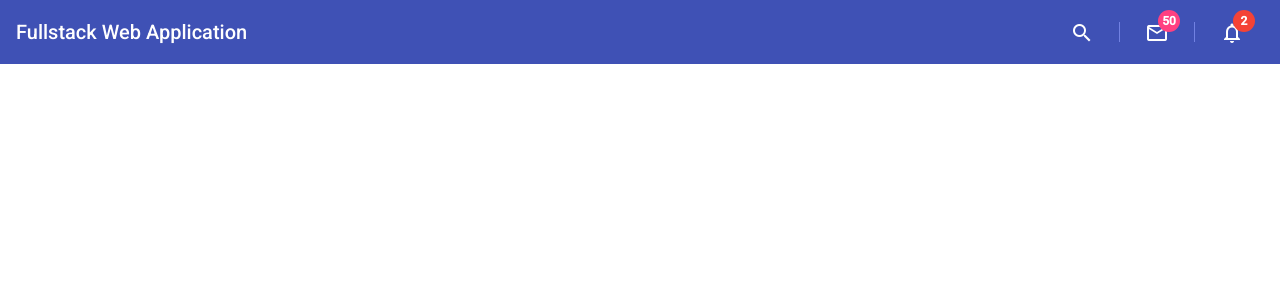
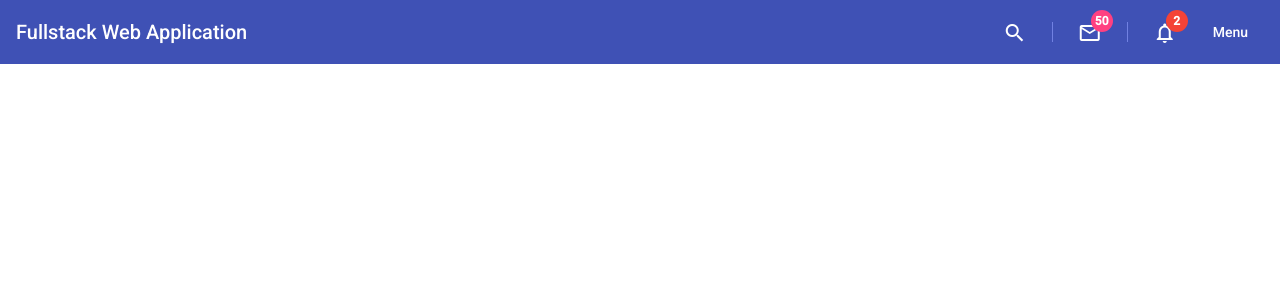
Before and after one commit to iiimomoniii/Intro-fullstack-frontend, an Angular app: page / in a window 1280 px wide. Shown: the top 300 px of the page. Built offline with nearby package versions, Linux system fonts and the light colour scheme.

Commit message:
add button for login and logout
matMenuTriggerFor refer id by # example list

```diff
--- a/src/app/app-material/app-material.module.ts
+++ b/src/app/app-material/app-material.module.ts
@@ -3,12 +3,14 @@ import { MatToolbarModule } from '@angular/material/toolbar';
 import { MatIconModule } from '@angular/material/icon';
 import { MatButtonModule } from '@angular/material/button';
 import { MatBadgeModule } from '@angular/material/badge';
+import { MatMenuModule } from '@angular/material/menu';
 
 const materialModules = [
   MatToolbarModule,
   MatIconModule,
   MatButtonModule,
-  MatBadgeModule
+  MatBadgeModule,
+  MatMenuModule
 ];
 
 @NgModule({
--- a/src/app/components/layouts/header/header.component.html
+++ b/src/app/components/layouts/header/header.component.html
@@ -14,4 +14,9 @@
       <mat-icon [matBadge]="noti" matBadgeColor="warn">notifications_none</mat-icon>
     </button>
   </div>
+  <button mat-button [matMenuTriggerFor]="list">Menu</button>
+  <mat-menu #list="matMenu">
+    <button mat-menu-item>Item 1</button>
+    <button mat-menu-item>Item 2</button>
+  </mat-menu>
 </mat-toolbar>
```
